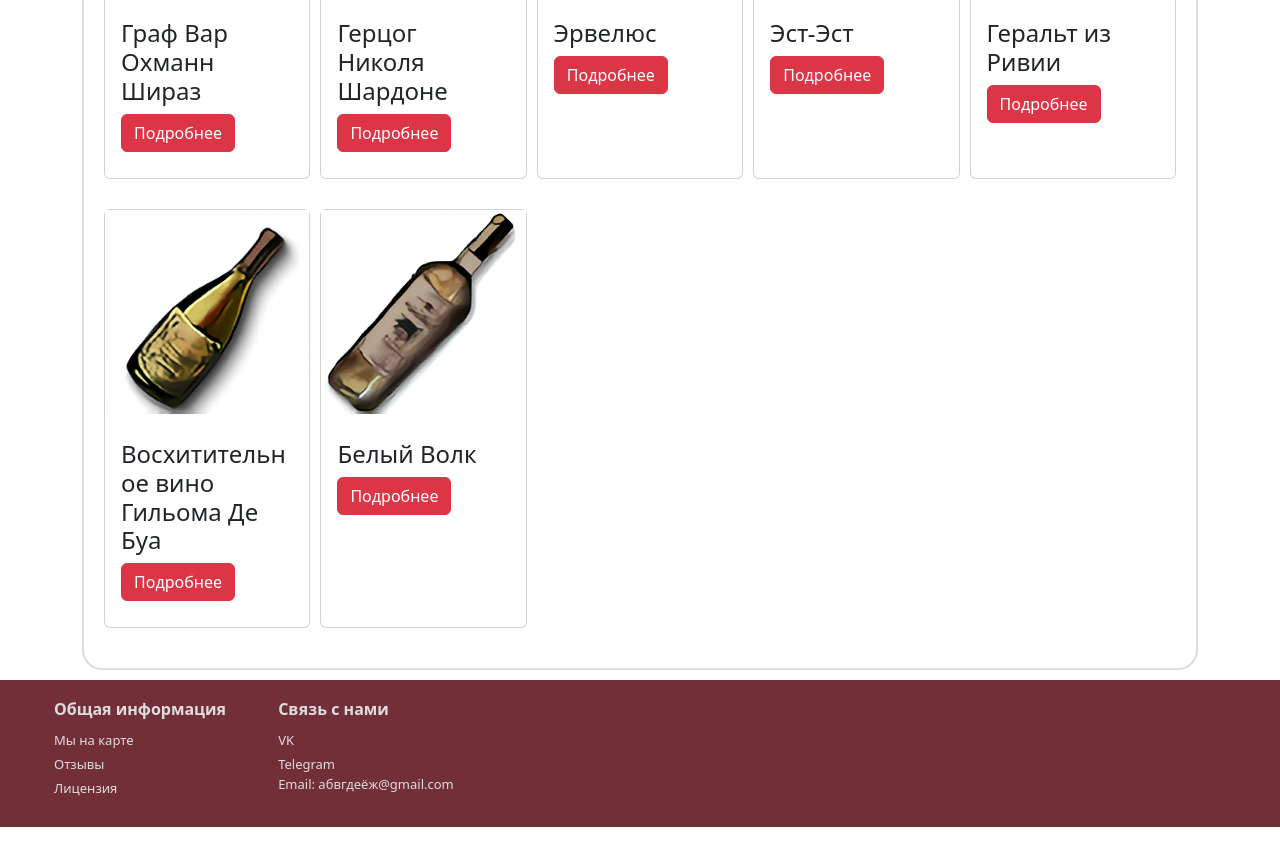
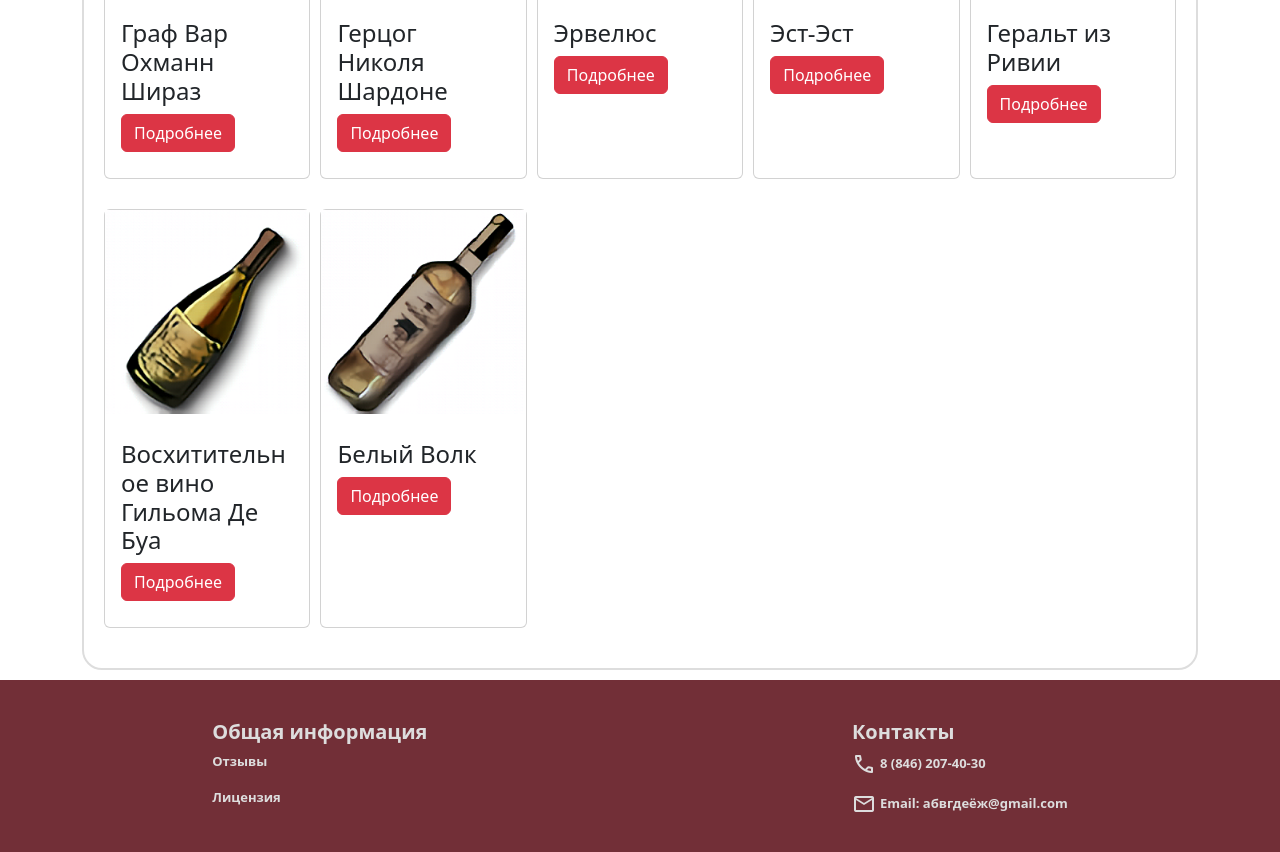
Before and after one commit to catchtimings/web_page, a plain HTML site: page corvo/index.html in a window 1280 px wide. Shown: the part 1614-2466 px from the top of the page. Before the commit the page ends 2441 px from the top, so only its background shows below. Drawn offline with nearby package versions, Linux system fonts and the light colour scheme.

Commit message:
add icons in footer

```diff
--- a/corvo/assest/styles/style.css
+++ b/corvo/assest/styles/style.css
@@ -104,7 +104,7 @@ main div {
 footer {
   background-color: #722f37;
   padding-top: 20px;
-  height: auto;
+  /* height: auto; */
 }
 
 footer ul {
@@ -117,24 +117,43 @@ footer ul li {
   margin: 0 10px;
 }
 
-.contacts {
+.footer {
   display: flex;
   flex-direction: row;
+  justify-content: space-around;
   margin-bottom: 0px;
 }
-.contacts a {
+
+.footer h6 {
+  color: #ddd;
+  font-size: 20px;
+  font-weight: bold;
+}
+
+.footer p {
+  color: #ddd;
+  font-size: 13px;
+  font-weight: bolder;
+}
+
+.footer p a{
   color: #ddd;
   text-decoration: none;
   font-size: 13px;
 }
 
-.contacts h6 {
-  color: #ddd;
-  font-size: 16px;
-  font-weight: bold;
+
+.footer-item {
+  display: flex;
+  flex-direction: column;
+  margin: 20px;
 }
 
-.contacts p {
-  color: #ddd;
-  font-size: 13px;
+.footer-item p {
+  display: flex;
+  align-items: center;
 }
+
+.footer-item span {
+  margin-right: 4px;
+}
--- a/corvo/index.html
+++ b/corvo/index.html
@@ -11,10 +11,7 @@
       href="path/to/font-awesome/css/font-awesome.min.css"
     /> -->
     <link rel="stylesheet" href="assest/styles/style.css" />
-    <!-- <link
-      rel="stylesheet"
-      href="https://fonts.googleapis.com/css2?family=Material+Symbols+Outlined:opsz,wght,FILL,GRAD@24,400,0,0&icon_names=mail"
-    /> -->
+    <link rel="stylesheet" href="https://fonts.googleapis.com/css2?family=Material+Symbols+Outlined" />
     <script src="https://cdn.jsdelivr.net/npm/bootstrap@5.3.2/dist/js/bootstrap.bundle.min.js"></script>
     <meta name="viewport" content="width=device-width, initial-scale=1" />
   </head>
@@ -737,7 +734,7 @@
       </div>
     </main>
 
-    <footer>
+    <!-- <footer>
       <div class="container-fluid contacts" id="contacts-section">
         <ul>
           <li>
@@ -748,7 +745,6 @@
           </li>
           <li><a href="#">Отзывы</a></li>
           <li><a href="#">Лицензия</a></li>
-          <!-- <li><a href="#">Связь с нами</a></li> -->
         </ul>
         <ul>
           <li><h6>Связь с нами</h6></li>
@@ -757,6 +753,27 @@
           <li><p>Email: абвгдеёж@gmail.com</p></li>
         </ul>
       </div>
+    </footer> -->
+    <footer>
+      <div class="footer">
+        <div class="footer-item">
+          <h6>Общая информация</h6>
+          <p><a href="#">Отзывы</a></p>
+          <p><a href="#">Лицензия</a></p>
+        </div>
+        <div class="footer-item">
+          <h6>Контакты</h6>
+          <p>
+            <span class="material-symbols-outlined"> call </span>
+            8 (846) 207-40-30
+          </p>
+
+          <p>
+            <span class="material-symbols-outlined"> mail </span>
+            Email: абвгдеёж@gmail.com
+          </p>
+        </div>
+      </div>
     </footer>
   </body>
 </html>
```
